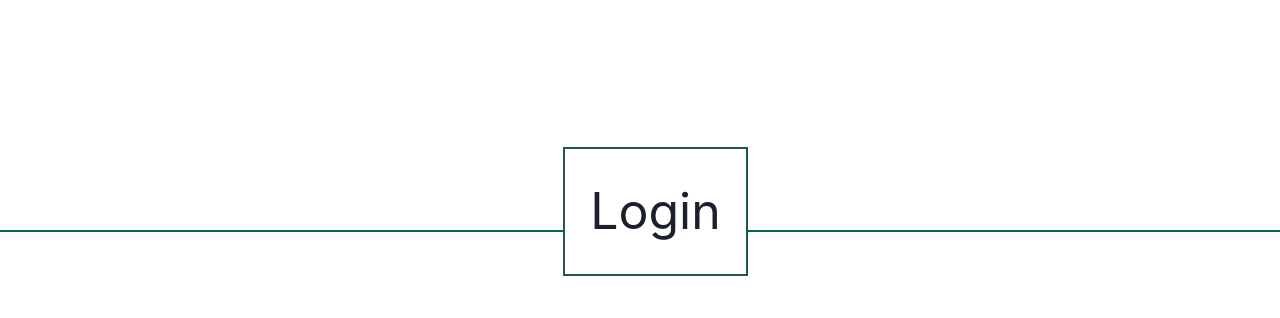
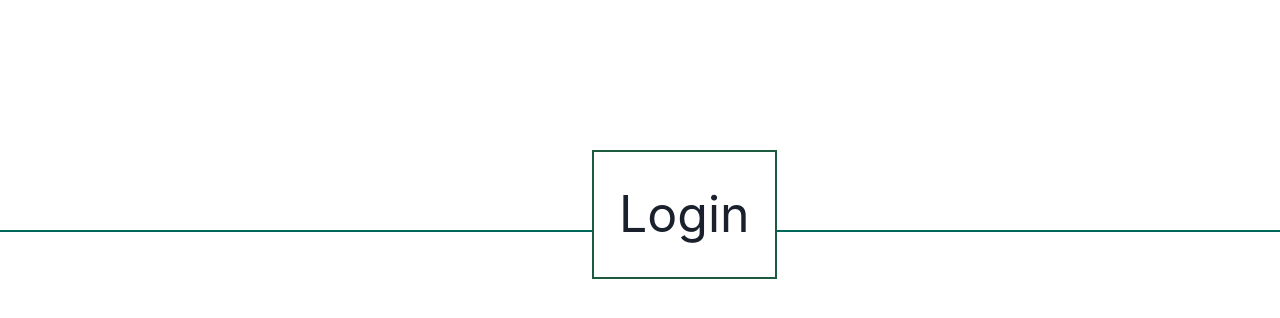
Before and after one commit to valerioio/bootcamp-7-final-project-front-end-royal-code, a React app: page / in a window 1280 px wide. Shown: the part 250-568 px from the top of the page. Built offline with nearby package versions, Linux system fonts and the light colour scheme.

Commit message:
Login button no longer moves with screen size

```diff
--- a/src/Pages/LoginPage/LoginPage.module.css
+++ b/src/Pages/LoginPage/LoginPage.module.css
@@ -25,13 +25,13 @@
   letter-spacing: -4%;
   vertical-align: top;
   grid-column-start: 3;
-  grid-column-end: 4;
+  grid-column-end: auto;
 }
 
 .buttonAlign {
-  margin-left: 35%;
+  margin-left: 13em;
   align-items: center;
-  margin-top: 15%;
+  margin-top: 5em;
   grid-row-start: 3;
   grid-column-start: 3;
 }
```
